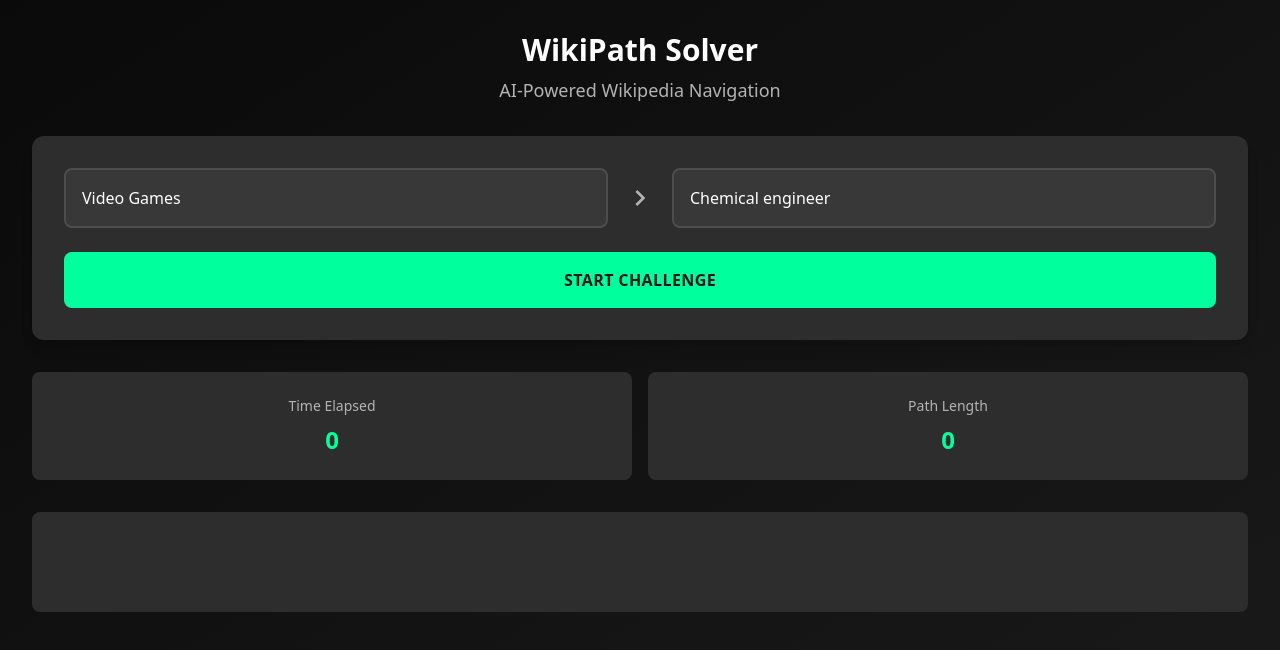
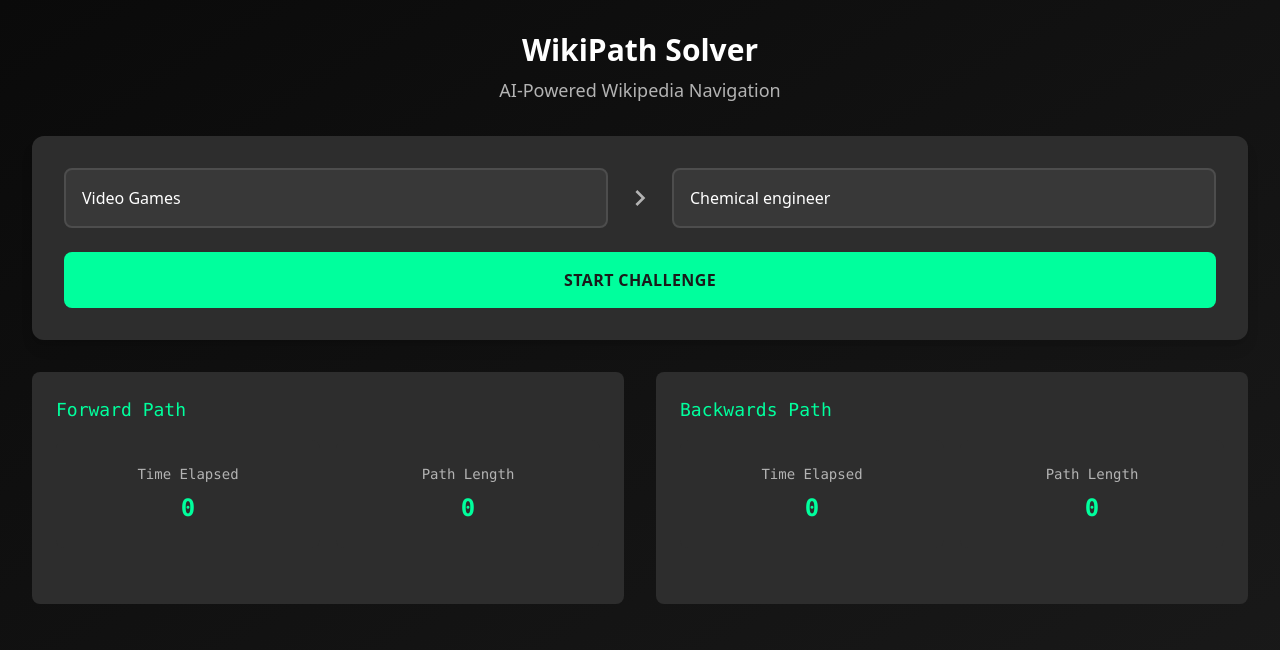
Before and after one commit to joieng1/ai-wikipedia-search, a Next.js app: page / in a window 1280 px wide. Shown: the top 650 px of the page. Built offline with nearby package versions, Linux system fonts and the light colour scheme.

Commit message:
ui changes

```diff
--- a/src/components/home.tsx
+++ b/src/components/home.tsx
@@ -1,7 +1,6 @@
 "use client";
 import React, { useState, CSSProperties, useEffect } from "react";
 import ClipLoader from "react-spinners/ClipLoader";
-
 
 interface Step {
   href: string;
@@ -12,8 +11,12 @@
 function SearchComponent() {
   const [start, setStart] = useState("Video Games");
   const [end, setEnd] = useState("Chemical engineer");
-  const [results, setResults] = useState<Step[]>([]);
-  const [timeElapsed, setTimeElapsed] = useState<String>("0");
+  const [pathForward, setPathForward] = useState<Step[]>([]);
+  const [pathBackward, setPathBackward] = useState<Step[]>([]);
+  const [forwardTime, setForwardTime] = useState<number>(0);
+  const [backwardTime, setBackwardTime] = useState<number>(0);
+  const [forwardFinished, setForwardFinished] = useState<boolean>(false);
+  const [backFinished, setBackFinished] = useState<boolean>(false);
   let [loading, setLoading] = useState(false);
 
   const override: CSSProperties = {
@@ -25,8 +28,12 @@
   async function handleSubmit(e: React.FormEvent<HTMLFormElement>) {
     e.preventDefault();
     setLoading(true);
-    setResults([]);
-    setTimeElapsed("0");
+    setPathForward([]);
+    setPathBackward([]);
+    setForwardTime(0);
+    setBackwardTime(0);
+    setBackFinished(false);
+    setForwardFinished(false);
 
     try {
       const response = await fetch(
@@ -72,13 +79,23 @@
                 return;
               }
 
-              // if path update, update the results
+              // handle directional updates
+              if (parsed.direction === "forward") {
+                setForwardTime(parsed.time || 0);
                 if (parsed.finished) {
-                setResults(parsed.path);
+                  setPathForward(parsed.path);
+                  setForwardFinished(true);
+                } else {
+                  setPathForward(parsed.path);
                 }
-
-              if (parsed.time) {
-                setTimeElapsed(parsed.time);
+              } else if (parsed.direction === "backward") {
+                setBackwardTime(parsed.time || 0);
+                if (parsed.finished) {
+                  setPathBackward(parsed.path);
+                  setBackFinished(true);
+                } else {
+                  setPathBackward(parsed.path);
+                }
               }
             } catch (error) {
               console.error("Error parsing updates", error);
@@ -94,21 +111,18 @@
     }
   }
 
-  useEffect(() => {
-    console.log("Updated results:", results);
-  }, [results]);
-
-// ...existing code...
   return (
     <div className="w-full mx-auto bg-gradient-to-br from-[#0a0a0a] to-[#1a1a1a] min-h-screen p-8 text-white font-sans">
       <header className="text-center mb-8">
         <h1 className="text-3xl font-bold">WikiPath Solver</h1>
-      <p className="text-[#b3b3b3] mt-2 text-lg">AI-Powered Wikipedia Navigation</p>
+        <p className="text-[#b3b3b3] mt-2 text-lg">
+          AI-Powered Wikipedia Navigation
+        </p>
       </header>
 
       <div className="bg-[#2d2d2d] p-8 rounded-xl shadow-lg mb-8">
         <form onSubmit={handleSubmit}>
-        <div className="flex gap-4 items-center mb-6">
+          <div className="flex flex-col sm:flex-row gap-4 items-center mb-6">
             <input
               className="flex-1 p-4 bg-[#383838] border-2 border-[#4d4d4d] rounded-lg text-white focus:outline-none focus:border-[#00ff9d] focus:shadow-[0_0_12px_rgba(0,255,157,0.2)]"
               type="text"
@@ -116,10 +130,7 @@
               value={start}
               onChange={(e) => setStart(e.target.value)}
             />
-          <svg
-            className="w-8 h-8 fill-[#b3b3b3]"
-            viewBox="0 0 24 24"
-          >
+            <svg className="w-8 h-8 fill-[#b3b3b3]" viewBox="0 0 24 24">
               <path d="M8.59 16.59L13.17 12 8.59 7.41 10 6l6 6-6 6-1.41-1.41z" />
             </svg>
             <input
@@ -132,7 +143,12 @@
           </div>
           {loading ? (
             <div className="flex justify-center">
-              <ClipLoader color="#00ff9d" loading={loading} cssOverride={override} size={35} />
+              <ClipLoader
+                color="#00ff9d"
+                loading={loading}
+                cssOverride={override}
+                size={35}
+              />
             </div>
           ) : (
             <button
@@ -145,26 +161,32 @@
         </form>
       </div>
 
+      <div className="grid grid-cols-1 md:grid-cols-2 gap-8 w-full">
+        <div className="flex flex-col bg-[#2d2d2d] p-6 rounded-lg font-mono text-lg whitespace-pre-wrap h-full">
+          <h3 className="text-[#00ff9d] mb-4">
+            Forward Path {forwardFinished && "Done!"}
+          </h3>
           <div className="grid grid-cols-2 gap-4 mb-8">
             <div className="bg-[#2d2d2d] p-6 rounded-lg text-center">
               <span className="block text-[#b3b3b3] text-sm">Time Elapsed</span>
-        <div id="timer" className="text-2xl font-semibold text-[#00ff9d] mt-2">
-          {timeElapsed}
+              <div
+                id="timer"
+                className="text-2xl font-semibold text-[#00ff9d] mt-2"
+              >
+                {forwardTime}
               </div>
             </div>
             <div className="bg-[#2d2d2d] p-6 rounded-lg text-center">
               <span className="block text-[#b3b3b3] text-sm">Path Length</span>
-        <div id="stepsCounter" className="text-2xl font-semibold text-[#00ff9d] mt-2">
-          {results.length}
+              <div
+                id="stepsCounter"
+                className="text-2xl font-semibold text-[#00ff9d] mt-2"
+              >
+                {pathForward.length}
               </div>
             </div>
           </div>
-
-    <div
-      id="pathDisplay"
-      className="bg-[#2d2d2d] p-6 rounded-lg mb-8 min-h-[100px] font-mono text-lg whitespace-pre-wrap"
-    >
-      {results.map((step, i) => (
+          {pathForward.map((step, i) => (
             <div key={i}>
               <a
                 key={i}
@@ -180,8 +202,48 @@
             </div>
           ))}
         </div>
-    <div id="progressTracker" className="flex gap-2 flex-wrap"></div>
-    <div id="errorBox" className="bg-[#4a0000] text-[#ff4d4d] p-4 rounded-lg mt-4 hidden"></div>
+
+        <div className="flex flex-col bg-[#2d2d2d] p-6 rounded-lg font-mono text-lg whitespace-pre-wrap h-full">
+          <h3 className="text-[#00ff9d] mb-4">
+            Backwards Path {backFinished && "Done!"}
+          </h3>
+          <div className="grid grid-cols-2 gap-4 mb-8">
+            <div className="bg-[#2d2d2d] p-6 rounded-lg text-center">
+              <span className="block text-[#b3b3b3] text-sm">Time Elapsed</span>
+              <div
+                id="timer"
+                className="text-2xl font-semibold text-[#00ff9d] mt-2"
+              >
+                {backwardTime}
+              </div>
+            </div>
+            <div className="bg-[#2d2d2d] p-6 rounded-lg text-center">
+              <span className="block text-[#b3b3b3] text-sm">Path Length</span>
+              <div
+                id="stepsCounter"
+                className="text-2xl font-semibold text-[#00ff9d] mt-2"
+              >
+                {pathBackward.length}
+              </div>
+            </div>
+          </div>
+          {pathBackward.map((step, i) => (
+            <div key={i}>
+              <a
+                key={i}
+                href={`https://en.wikipedia.org/wiki/${encodeURIComponent(
+                  step.href
+                )}`}
+                target="_blank"
+                rel="noopener noreferrer"
+                className="text-blue-500 underline"
+              >
+                {step.text}
+              </a>
+            </div>
+          ))}
+        </div>
+      </div>
     </div>
   );
 }
```
Lines whose indentation alone changed are shown as unchanged.
